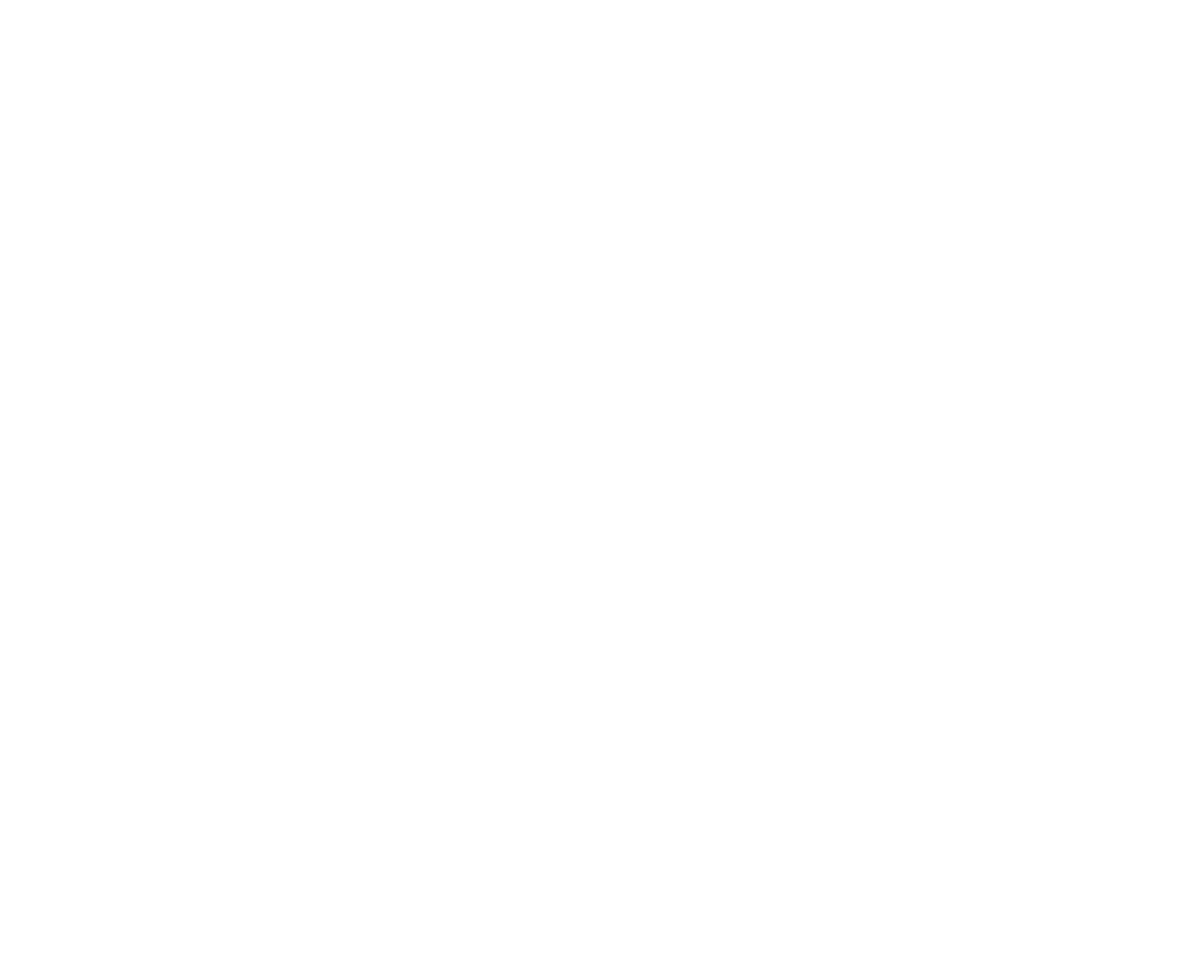
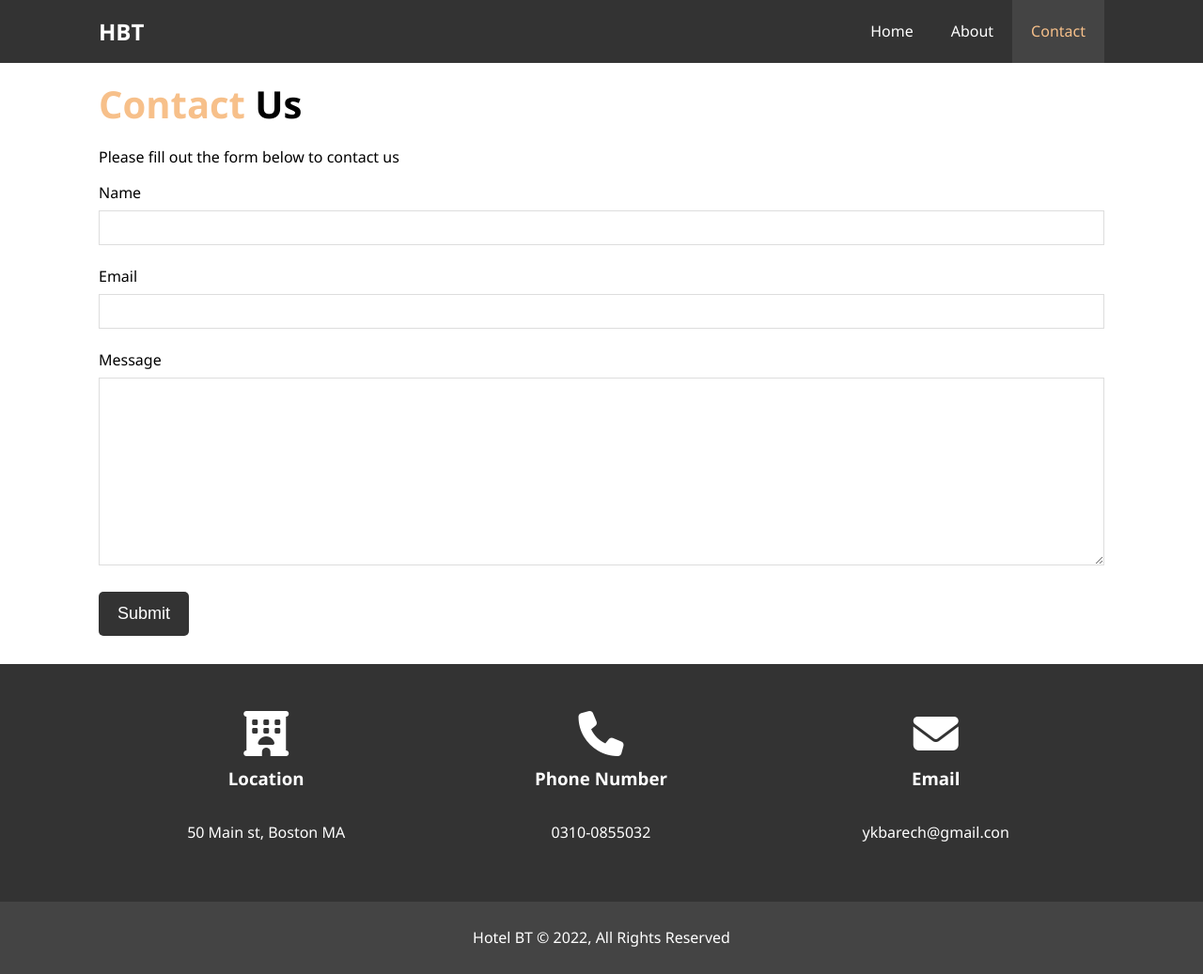
Before and after one commit to yk-barech1938/Hotel-Website--Floating-, a plain HTML site: page Contact.html in a window 1280 px wide. Shown: the whole page at 94% size. Before the commit the page ends 800 px from the top, so only its background shows below. Drawn offline with Linux system fonts and the light colour scheme.

Commit message:
WebsiteCompleted
ContactFormAdded

```diff
--- a/Contact.html
+++ b/Contact.html
@@ -4,9 +4,69 @@
     <meta charset="UTF-8">
     <meta http-equiv="X-UA-Compatible" content="IE=edge">
     <meta name="viewport" content="width=device-width, initial-scale=1.0">
-    <title>Document</title>
+    <meta name="description" content="Welcome to the most extraordinary hotel in Boston Masschusetts">
+    <meta name="keywords" content="hotel,boston hotel,new england hotel">
+    <link rel="stylesheet" href="path/to/font-awesome/css/font-awesome.min.css">
+    <link rel="stylesheet" href="/css/style.css">
+    <script src="https://kit.fontawesome.com/4407b06113.js" crossorigin="anonymous"></script>
+    <title>Hotel BT | Contact</title>
 </head>
 <body>
+    <header>
+        <nav id="navbar">
+            <div class="container">
+                <h1 class="logo"><a href="Index.html">HBT</a></h1>
+                <ul>
+                    <li><a href="Index.html">Home</a></li>
+                    <li><a href="About.html">About</a></li>
+                    <li><a class="current" href="Contact.html">Contact</a></li>
+                </ul>
+            </div>
+        </nav>
+    </header>
+    <section id="contact-form" class="py-3">
+        <div class="container">
+            <h1 class="l-heading"><span class="text-primary">Contact</span> Us</h1>
+            <p>Please fill out the form below to contact us</p>
+            <form action="create">
+                <div class="form-group">
+                    <label for="name">Name</label>
+                    <input type="text" name="name" id="name">
+                </div>
+                <div class="form-group">
+                    <label for="email">Email</label>
+                    <input type="email" name="email" id="email">
+                </div>
+                <div class="form-group">
+                    <label for="message">Message</label>
+                    <textarea name="message" id="message" ></textarea>
+                </div>
+                <button type="submit" class="btn">Submit</button>
+            </form>
+        </div>
+    </section>
+    <section id="contact-info" class="bg-dark">
+        <div class="container">
+            <div class="box">
+                <i class="fa-solid fa-hotel fa-3x"></i>
+                <h3>Location</h3>
+                <p>50 Main st, Boston MA</p>
+            </div>
+            <div class="box">
+                <i class="fa-solid fa-phone fa-3x"></i>
+                <h3>Phone Number</h3>
+                <p>0310-0855032</p>
+            </div>
+            <div class="box">
+                <i class="fa-solid fa-envelope fa-3x"></i>
+                <h3>Email</h3>
+                <p>ykbarech@gmail.con</p>
+            </div>
+        </div>
 
+    </section>
+    <footer id="main-footer">
+        <p>Hotel BT &copy; 2022, All Rights Reserved</p>
+    </footer>
 </body>
 </html>
--- a/css/style.css
+++ b/css/style.css
@@ -215,10 +215,42 @@ p{
     border-radius: 50%;
 
 }
+
+/* Contact Form */
+#contact-form .form-group{
+margin-bottom: 20px;
+
+}
+#contact-form  label{
+    display: block;
+    margin-bottom: 5px;
+
+}
+#contact-form input,
+#contact-form textarea{
+    width: 100%;
+    padding: 10px;
+    border: 1px solid#ddd;
+
+
+}
+#contact-form textarea{
+    height: 200px;
+}
+#contact-form input:focus,
+#contact-form textarea:focus{
+    outline: none;
+    border-color: #f7c08a;
+}
+
+
+
+
 /* Main footer */
 #main-footer{
     text-align: center;
     background: #444;
     color: #fff;
     padding: 15px;
+
 }
```
